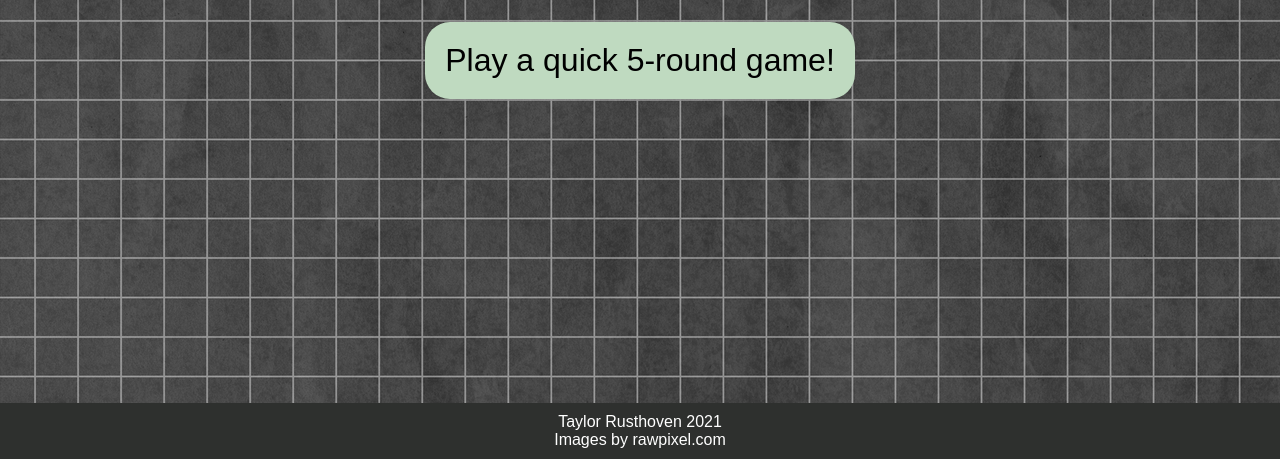
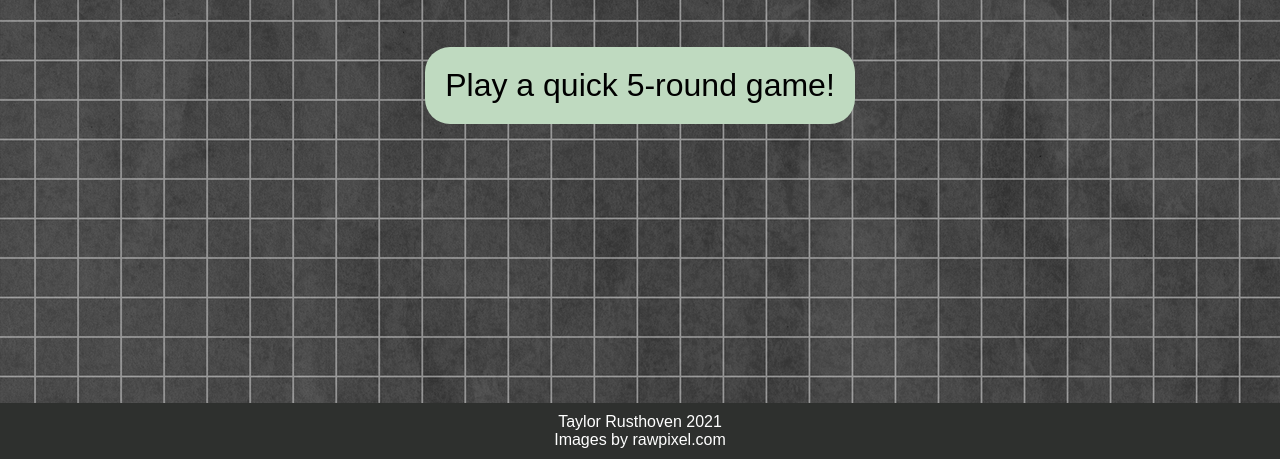
Before and after one commit to BluejayTay/Odin-RockPaperScissors, a plain HTML site: page index.html in a window 1280 px wide. Shown: the part 341-800 px from the top of the page. Drawn offline with Linux system fonts and the light colour scheme.

Commit message:
add more margin-top to play btn

```diff
--- a/styles.css
+++ b/styles.css
@@ -53,7 +53,7 @@ img[src="images/paper.png"], img[src="images/scissors.jpg"], img[src="images/roc
 }
 #playGameBtn {
   font-size: 32px;
-  margin: 25px auto auto auto;
+  margin: 50px auto auto auto;
   border-radius: 25px;
   border-width: 0px;
   background: rgb(191, 218, 192);
```
